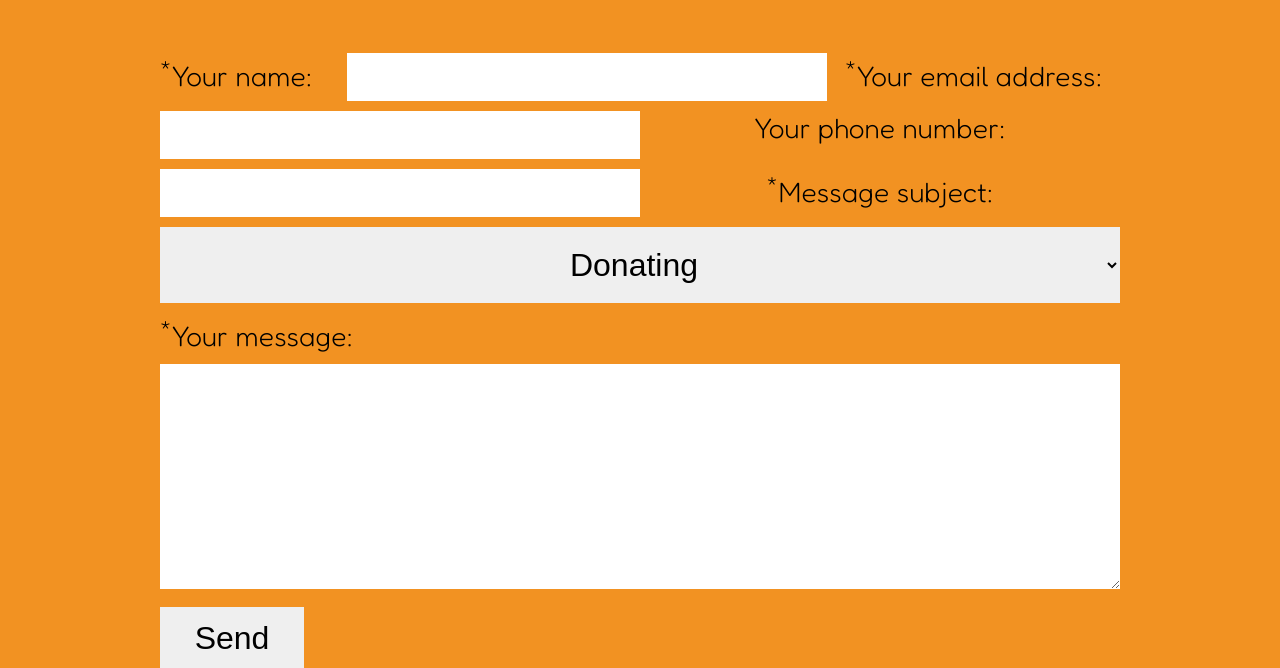
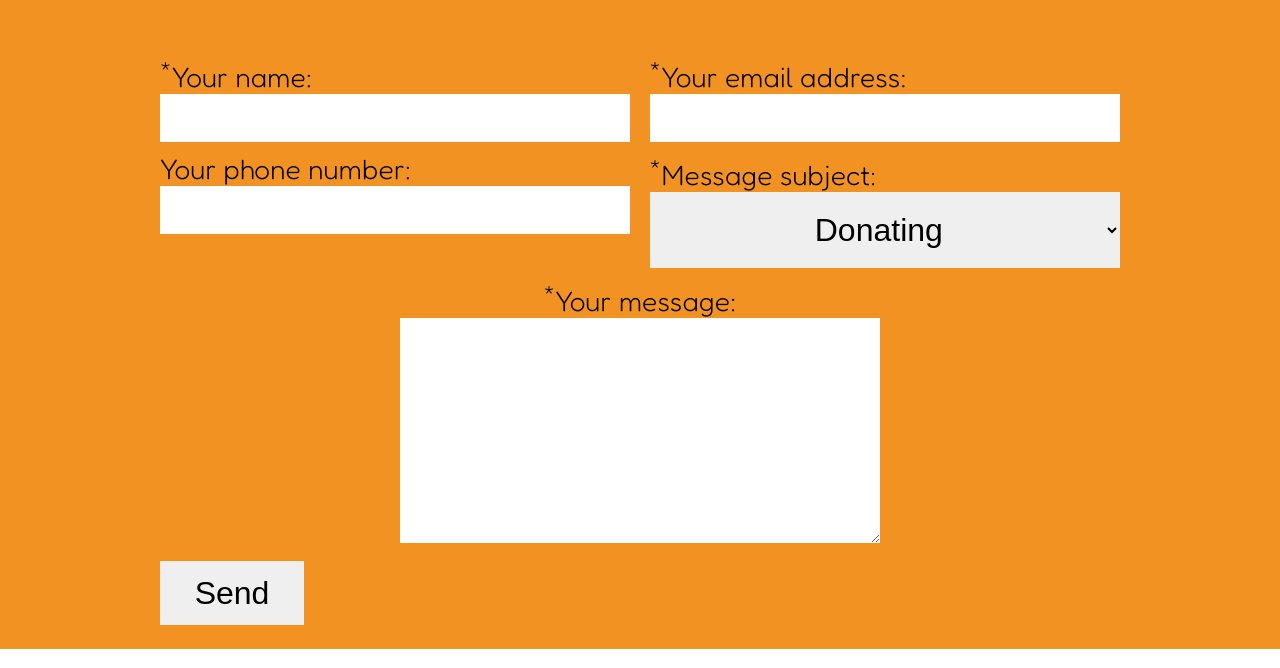
Before and after one commit to gwhitdev/colwynbay-hwb, a plain HTML site: page index.html in a window 1280 px wide. Shown: the part 3407-4075 px from the top of the page. Drawn offline with Linux system fonts and the light colour scheme; no server answers; a web font is replaced by a local one.

Commit message:
style: adjust form flex and widths for largest screen size

```diff
--- a/assets/css/style.css
+++ b/assets/css/style.css
@@ -527,22 +527,14 @@ footer {
     }
     #contact-form form {
         display: flex;
-        flex-direction: row;
-        flex-wrap: wrap;
         gap: 10px;
+        flex-direction: column;
         justify-content: space-between;
         width: 75%;
     }
-    #contact-form input {
-        width: 50%;
-        height: 3rem;
-    }
-    #contact-form select {
-        width: 100%;
-    }
-    #contact-form textarea {
-        width: 100%;
-    }
+
+
+
 }
 
 @media screen and (min-width: 922px) {
@@ -575,4 +567,36 @@ footer {
     .carousel {
         top: 1040px;
     }
+    form div {
+        width: 49%;
+        text-align: left;
+    }
+    #contact-form form {
+        display: flex;
+        flex-direction: row;
+        flex-wrap: wrap;
+        gap: 10px;
+        justify-content: space-between;
+        width: 75%;
+    }
+    #contact-form input {
+        width: 100%;
+    }
+    #message-div{
+        width: 100%;
+        display: flex;
+        flex-direction: column;
+        justify-content: center;
+        text-align: center;
+    }
+    #message-div label {
+        text-align: center;
+    }
+    #message-div textarea {
+        width: 50%;
+        margin: 0 auto;
+    }
+    #submit-form-button {
+        width: 100%;
+    }
 }
--- a/index.html
+++ b/index.html
@@ -202,13 +202,19 @@
             <div id="contact-form">
 
                 <form>
-
+                    <div>
                         <label for="name"><sup>*</sup>Your name:</label><br>
                         <input type="text" name="name" id="name" required>
+                    </div>
+                    <div>
                         <label for="email"><sup>*</sup>Your email address:</label><br>
                         <input type="email" name="email" id="email" required>
+                    </div>
+                    <div>
                         <label for="phone">Your phone number:</label><br>
                         <input type="text" name="phone" id="phone">
+                    </div>
+                    <div>
                         <label for="reason"><sup>*</sup>Message subject:</label><br>
                         <select required>
                             <option selected value="Donating">Donating</option>
@@ -217,9 +223,14 @@
                             <option value="Foodbank">Foodbank</option>
                             <option value="Other">Other</option>
                         </select>
+                    </div>
+                    <div id="message-div">
                         <label for="message"><sup>*</sup>Your message:</label>
                         <textarea cols="50" rows="15" value="message" id="message" required></textarea>
+                    </div>
+                    <div id="submit-form-button">
                         <button type="submit">Send</button>
+                    </div>
                 </form>
             </div>
         </section>
```
